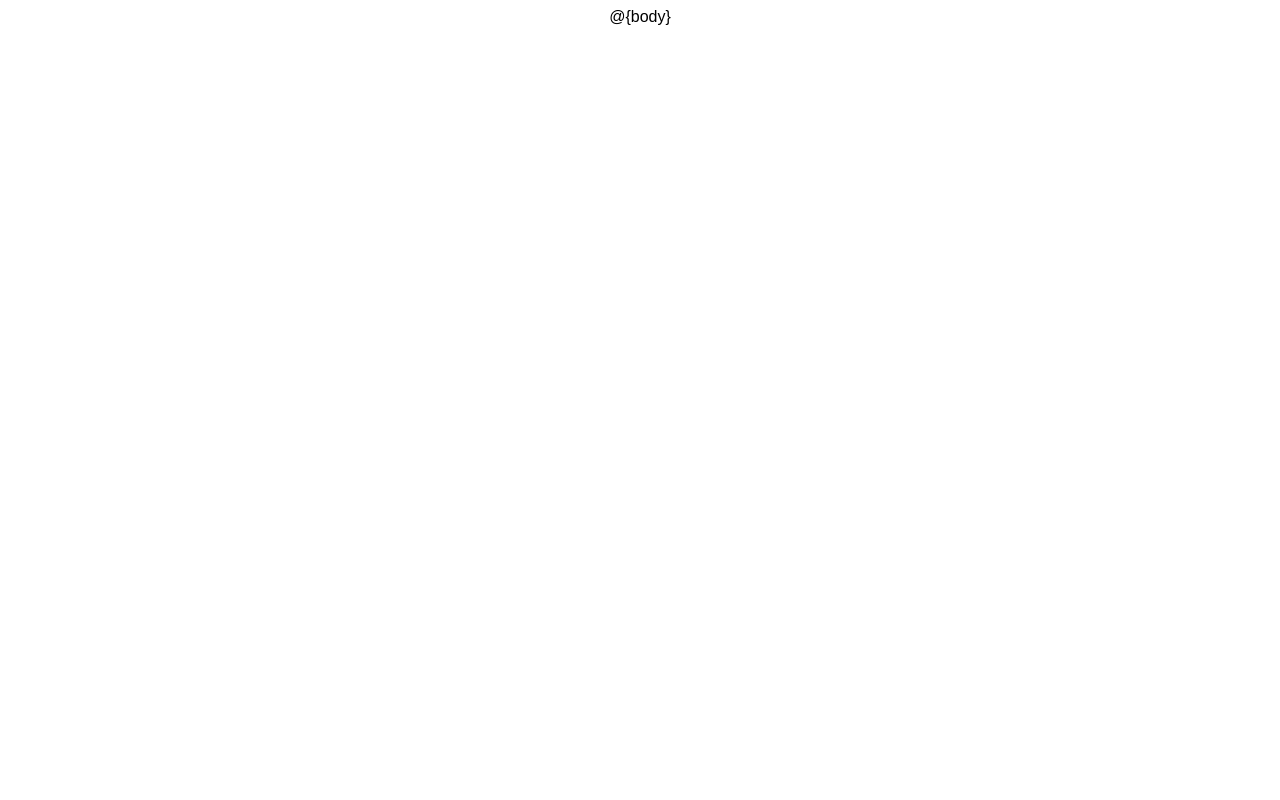
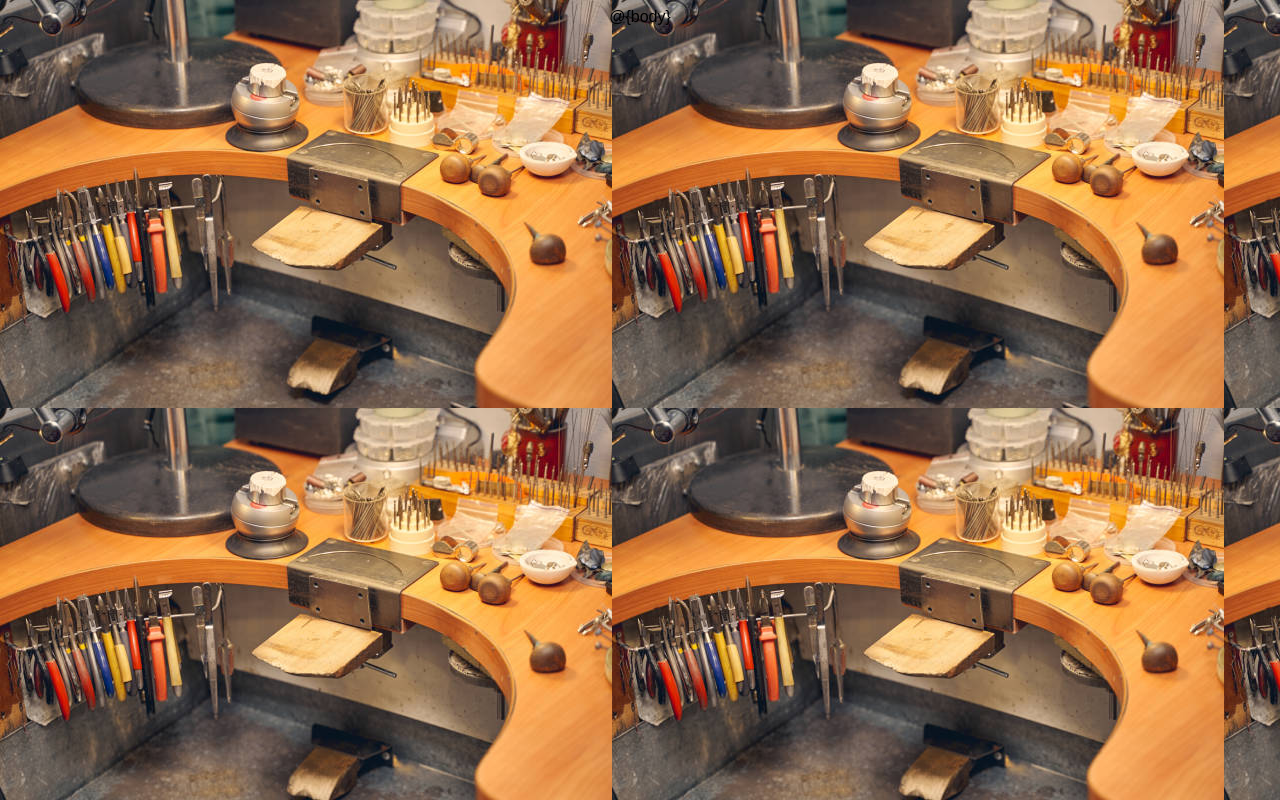
Before and after one commit to DeeMcCart/CI_PP3_RepairsTracker, a website: page views/layout.html in a window 1280 px wide. Drawn offline with nearby package versions, Linux system fonts and the light colour scheme.

Commit message:
Layout:  added absolute path to background image

```diff
--- a/views/layout.html
+++ b/views/layout.html
@@ -13,7 +13,7 @@
         /** DMcC - added background image here ***/
         body {
             font-family: Arial;
-            background-image: url("http:/workspace/CI_PP3_RepairsTracker/assets/images/jewellery_bench.jpg");
+            background-image: url("https://github.com/DeeMcCart/CI_PP3_RepairsTracker/blob/main/assets/images/jewellery_bench.jpg");
             display: flex;
             flex-direction: column;
             align-items: center;
```
